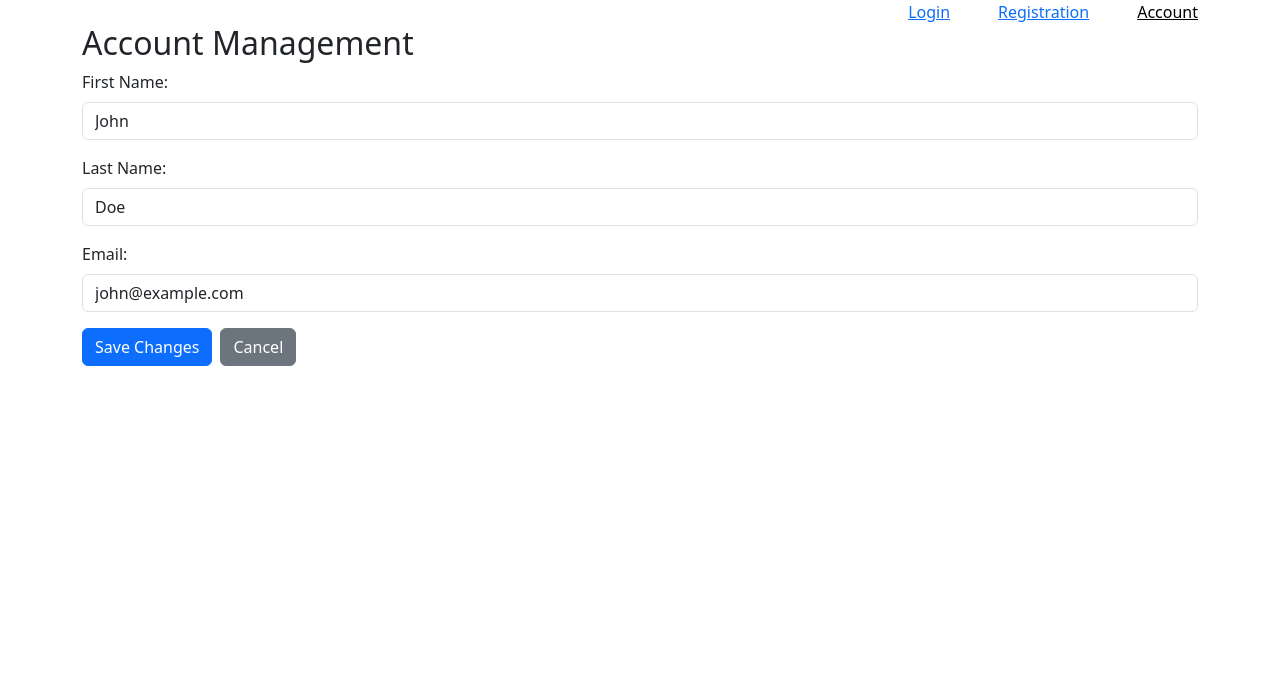
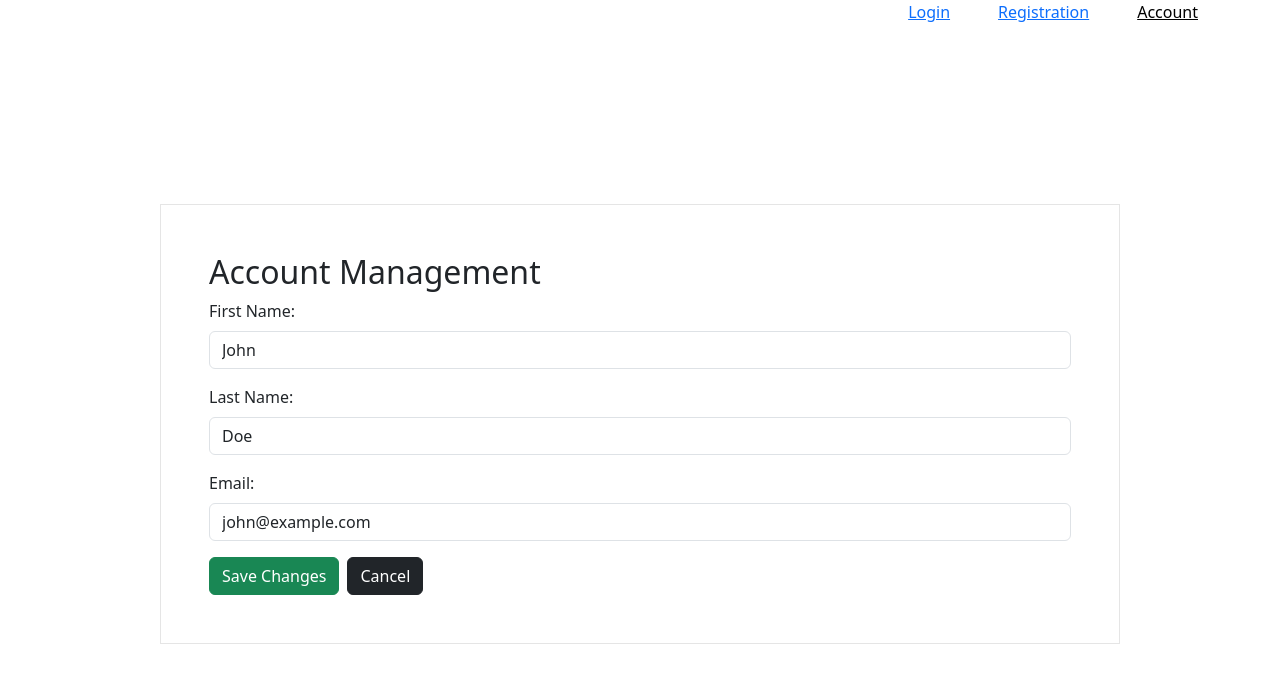
Before and after one commit to Himangsu-Roy/ChainTech-Network-Assignment, a React (Vite) app: page /account in a window 1280 px wide. Both pictures are taken after a click on the button "Edit". Shown: the top 682 px of the page. Built offline with nearby package versions, Linux system fonts and the light colour scheme.

Commit message:
modify account page

```diff
--- a/src/components/Navbar.jsx
+++ b/src/components/Navbar.jsx
@@ -54,8 +54,11 @@ const Navbar = () => {
         <div className="col text-end ">
           <ul className="nav d-flex justify-content-end gap-5">
             {menuItems.map((item) => (
-              <li key={item.name} className="nav-item">
-                <ActiveLink to={item.href} className="nav-link ">
+              <li key={item.name} className="nav-item link-underline-opacity-0">
+                <ActiveLink
+                  to={item.href}
+                  className="nav-link link-underline-opacity-0"
+                >
                   {item.name}
                 </ActiveLink>
               </li>
--- a/src/pages/Account.jsx
+++ b/src/pages/Account.jsx
@@ -40,7 +40,8 @@ function Account() {
   };
 
   return (
-    <div className="container">
+    <div className="vh-100 d-flex align-items-center">
+      <div className="container w-75  border-black border-opacity-10 border p-5">
         <h2>Account Management</h2>
         {isEditing ? (
           <div>
@@ -86,14 +87,14 @@ function Account() {
             {/* Add other user details fields here */}
             <button
               type="button"
-            className="btn btn-primary me-2"
+              className="btn btn-success me-2"
               onClick={handleSaveChanges}
             >
               Save Changes
             </button>
             <button
               type="button"
-            className="btn btn-secondary"
+              className="btn btn-dark"
               onClick={toggleEditMode}
             >
               Cancel
@@ -111,15 +112,18 @@ function Account() {
               <strong>Email:</strong> {userData.email}
             </p>
             {/* Display other user details here */}
+            <div className="w-25 d-grid">
               <button
                 type="button"
-            className="btn btn-primary"
+                className="btn btn-dark"
                 onClick={toggleEditMode}
               >
                 Edit
               </button>
             </div>
+          </div>
         )}
+      </div>
     </div>
   );
 }
```
Lines whose indentation alone changed are shown as unchanged.
